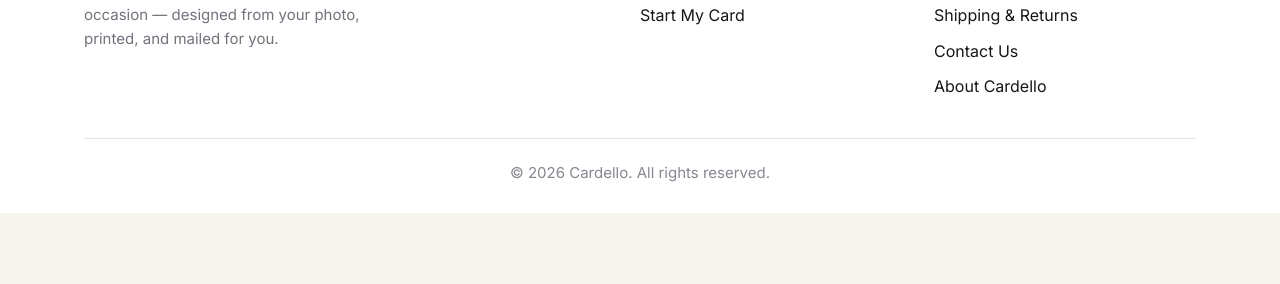
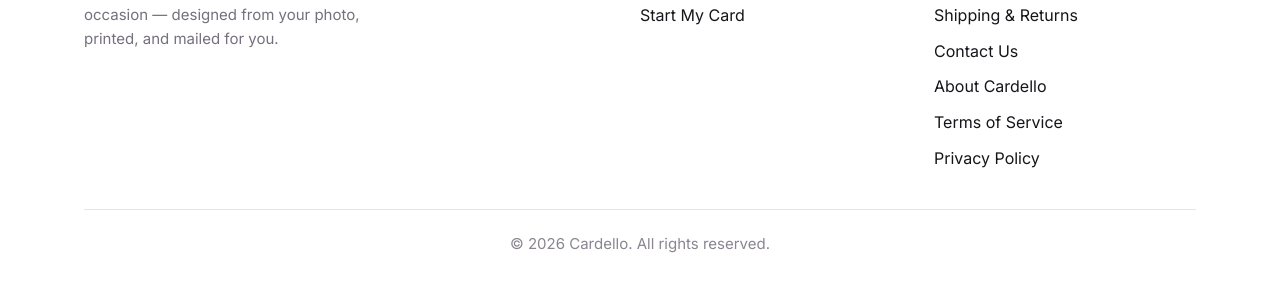
Before and after one commit to cardelloai/CARDELLOMAIN, a website: page public/index.html in a window 1280 px wide. Shown: the part 5789-6073 px from the top of the page. Before the commit the page ends 6002 px from the top, so only its background shows below. Drawn offline with Linux system fonts and the light colour scheme.

Commit message:
Update index.html

```diff
--- a/public/index.html
+++ b/public/index.html
@@ -348,6 +348,8 @@
         <a href="shipping.html">Shipping &amp; Returns</a>
         <a href="contact.html">Contact Us</a>
         <a href="about.html">About Cardello</a>
+        <a href="terms.html">Terms of Service</a>
+        <a href="privacy.html">Privacy Policy</a>
       </div>
     </div>
     <div class="footer-bottom">&copy; <span id="year"></span> Cardello. All rights reserved.</div>
```
